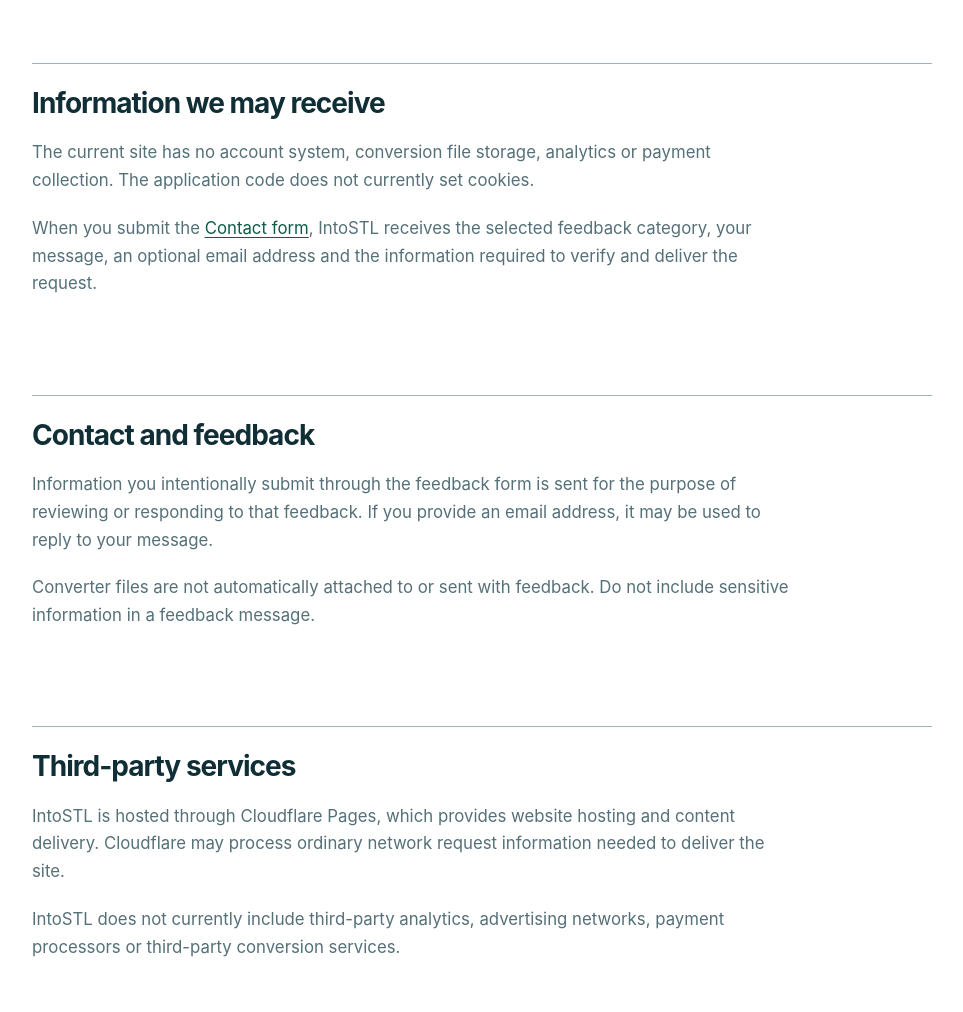
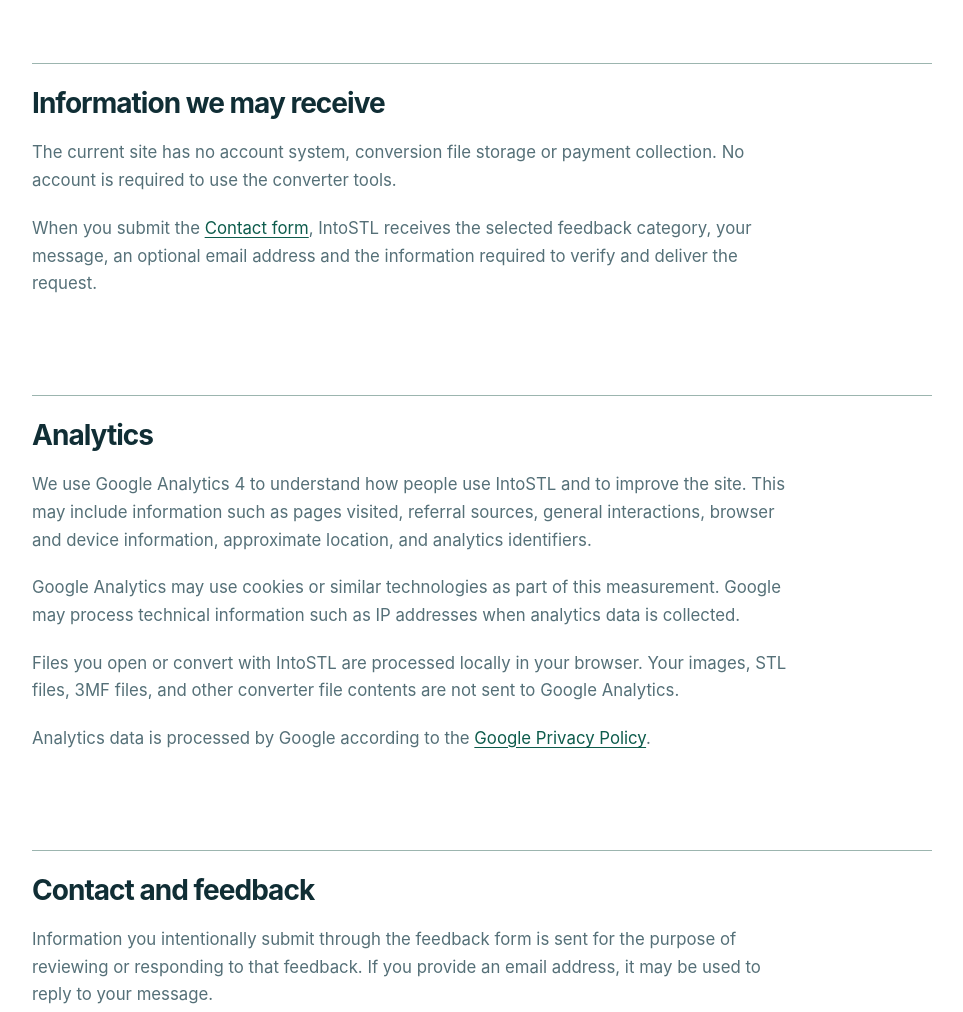
Before and after one commit to Dadong007/stl, an Astro site: page /privacy in a window 1280 px wide. Shown: the part 640-1652 px from the top of the page, without its empty margins (158-1121 px from the left). Built offline with nearby package versions, Linux system fonts and the light colour scheme; Astro itself is replaced by a stand-in of ours.

Commit message:
Update privacy policy for GA4

```diff
--- a/src/pages/privacy.astro
+++ b/src/pages/privacy.astro
@@ -31,8 +31,16 @@ const structuredData = {
 
       <section aria-labelledby="privacy-information">
         <h2 id="privacy-information">Information we may receive</h2>
-        <p>The current site has no account system, conversion file storage, analytics or payment collection. The application code does not currently set cookies.</p>
+        <p>The current site has no account system, conversion file storage or payment collection. No account is required to use the converter tools.</p>
         <p>When you submit the <a href="/contact/">Contact form</a>, IntoSTL receives the selected feedback category, your message, an optional email address and the information required to verify and deliver the request.</p>
+      </section>
+
+      <section aria-labelledby="privacy-analytics">
+        <h2 id="privacy-analytics">Analytics</h2>
+        <p>We use Google Analytics 4 to understand how people use IntoSTL and to improve the site. This may include information such as pages visited, referral sources, general interactions, browser and device information, approximate location, and analytics identifiers.</p>
+        <p>Google Analytics may use cookies or similar technologies as part of this measurement. Google may process technical information such as IP addresses when analytics data is collected.</p>
+        <p>Files you open or convert with IntoSTL are processed locally in your browser. Your images, STL files, 3MF files, and other converter file contents are not sent to Google Analytics.</p>
+        <p>Analytics data is processed by Google according to the <a href="https://policies.google.com/privacy">Google Privacy Policy</a>.</p>
       </section>
 
       <section aria-labelledby="privacy-feedback">
@@ -44,7 +52,8 @@ const structuredData = {
       <section aria-labelledby="privacy-services">
         <h2 id="privacy-services">Third-party services</h2>
         <p>IntoSTL is hosted through Cloudflare Pages, which provides website hosting and content delivery. Cloudflare may process ordinary network request information needed to deliver the site.</p>
-        <p>IntoSTL does not currently include third-party analytics, advertising networks, payment processors or third-party conversion services.</p>
+        <p>The Contact form uses Cloudflare Turnstile for abuse prevention and Resend for email delivery. Google Analytics is used for website usage and analytics measurement.</p>
+        <p>IntoSTL does not use third-party conversion services. Converter files remain in your browser and are not sent to these services through the conversion tools.</p>
       </section>
 
       <section aria-labelledby="privacy-changes">
```
